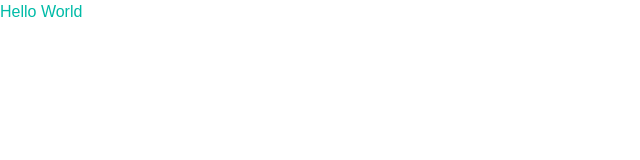
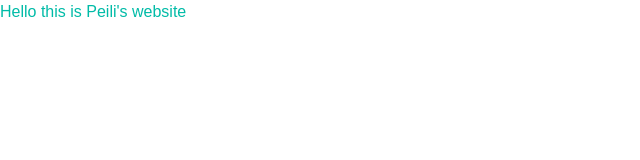
Before and after one commit to peili8643/peili-lee-personal-brand-site, a Next.js app: page / in a window 1280 px wide. Shown: the top 160 px of the page, without its empty margins (0-640 px from the left). Built offline with nearby package versions, Linux system fonts and the light colour scheme.

Commit message:
Update page.tsx

```diff
--- a/app/page.tsx
+++ b/app/page.tsx
@@ -3,7 +3,7 @@ import Image from "next/image";
 export default function Home() {
   return (
     <h1 className = 'text-bold text-teal-500'>
-      Hello World
+      Hello this is Peili's website
     </h1>
   );
 }
```
